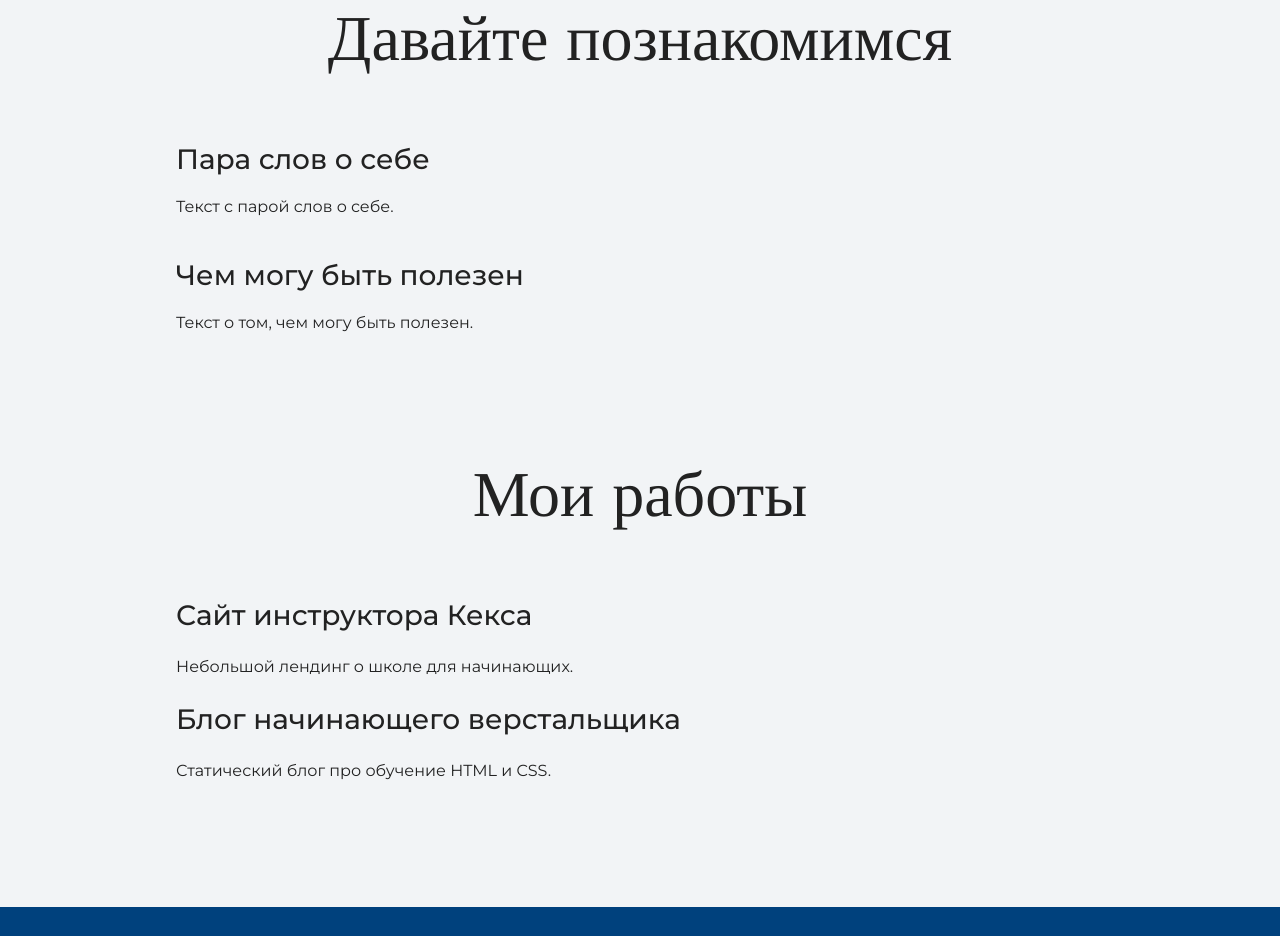
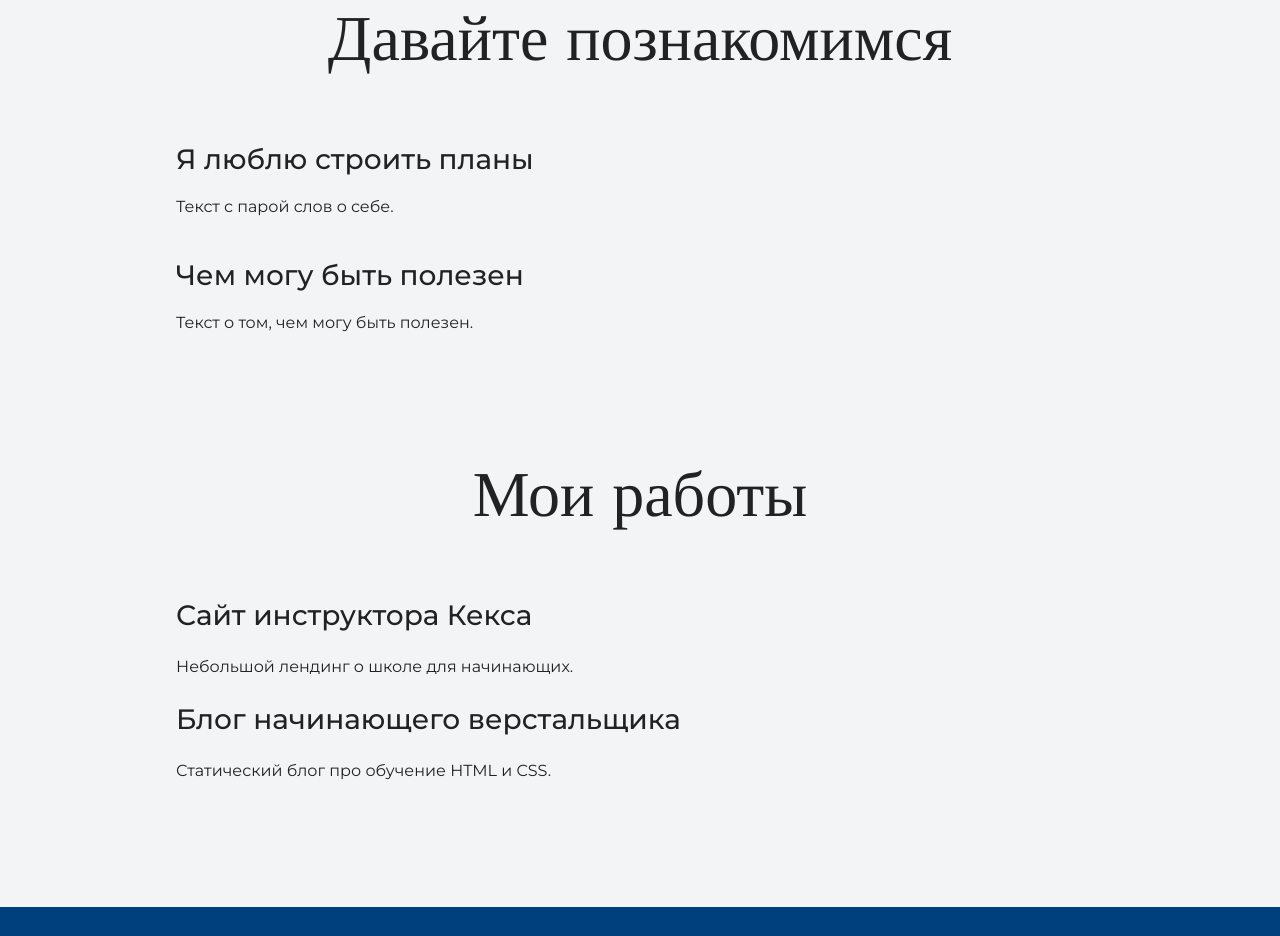
Before and after one commit to denatka/my-site, a plain HTML site: page index.html in a window 1280 px wide. Shown: the part 1097-2033 px from the top of the page. Drawn offline with nearby package versions, Linux system fonts and the light colour scheme.

Commit message:
change on the main page

```diff
--- a/index.html
+++ b/index.html
@@ -25,7 +25,7 @@
     <section class="intro">
       <div class="container">
       <h2 class="subheading">Давайте познакомимся</h2>
-      <h3>Пара слов о себе</h3>
+      <h3>Я люблю строить планы</h3>
       <p>Текст с парой слов о себе.</p>
       <h3>Чем могу быть полезен</h3>
       <p>Текст о том, чем могу быть полезен.</p>
```
